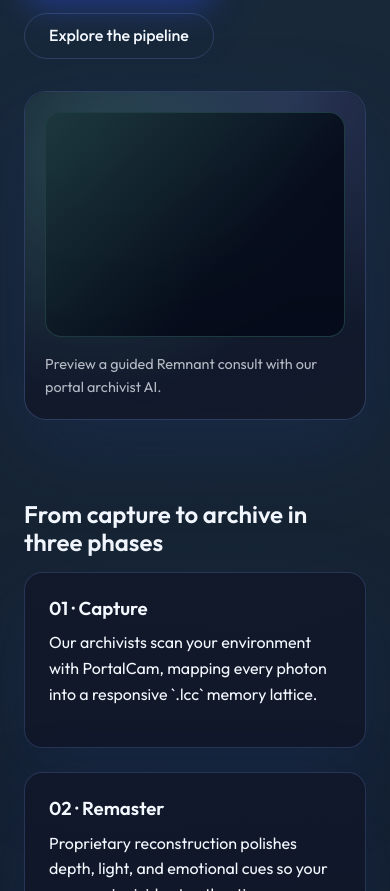
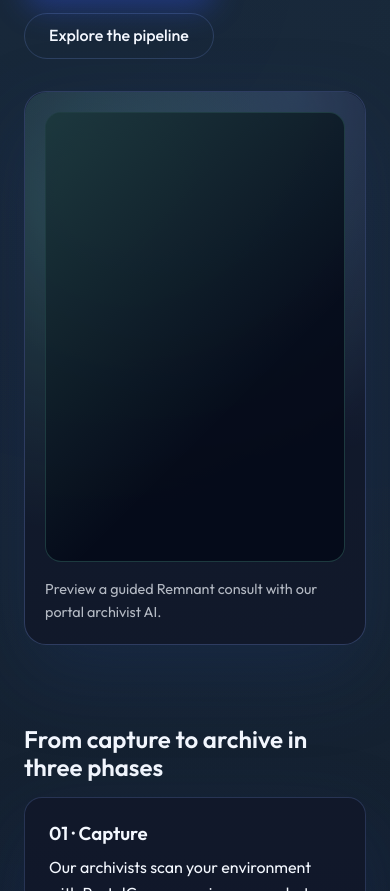
Before and after one commit to IssacR18/Remnant, a plain HTML site: page index.html in a window 390 px wide. Shown: the part 877-1768 px from the top of the page. Drawn offline with nearby package versions, Linux system fonts and the light colour scheme; animation ran at ten frames a second; a script that the page names is missing.

Commit message:
Taller Convai hero embed

```diff
--- a/styles/main.css
+++ b/styles/main.css
@@ -297,7 +297,7 @@ ul {
 }
 
 .hero__convai-frame {
-  aspect-ratio: 16 / 9;
+  aspect-ratio: 3 / 4;
   background: rgba(5, 10, 25, 0.9);
   border-radius: 16px;
   border: 1px solid rgba(124, 242, 208, 0.2);
@@ -473,7 +473,7 @@ ul {
   }
 
   .hero__convai-frame {
-    aspect-ratio: 4 / 3;
+    aspect-ratio: 2 / 3;
   }
 }
 
```
